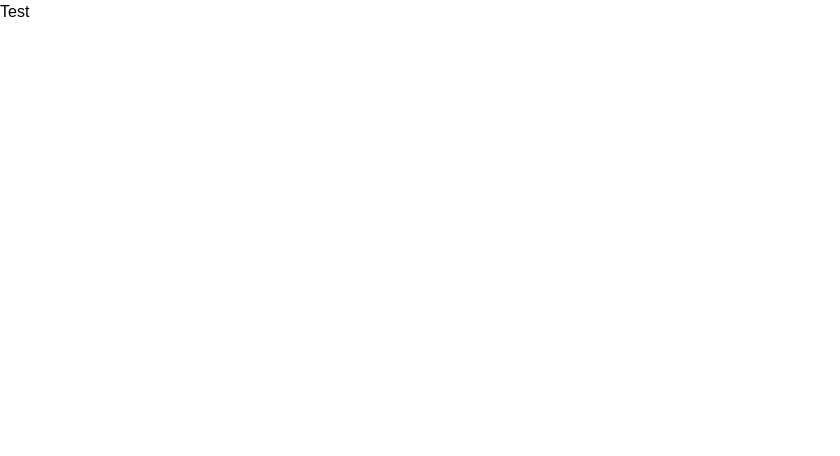
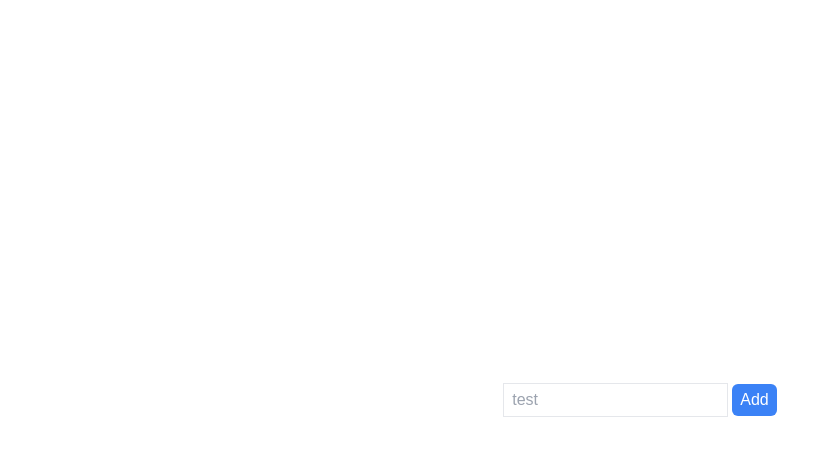
Before and after one commit to gliese-sketch/BookNest, a Next.js app: page / in a window 1280 px wide. Shown: the top 456 px of the page, without its empty margins (0-840 px from the left). Built offline with nearby package versions, Linux system fonts and the light colour scheme; a web font is replaced by a local one.

Commit message:
Add Form

```diff
--- a/components/Test.jsx
+++ b/components/Test.jsx
@@ -1,5 +1,42 @@
+"use client";
+import { useState } from "react";
+
 function Test() {
-  return <div>Test</div>;
+  const [inputVal, setInputVal] = useState("");
+  const [names, setNames] = useState([]);
+
+  // page reload se rokna hai
+  // input field ki value ko empty karna hai
+  // setNames ki help se names array ke andar daalna hai value ko
+  const handleSubmit = (e) => {
+    e.preventDefault(); // prevent page refresh
+
+    setNames((prevState) => {
+      const newState = [...prevState, inputVal];
+      console.log(newState);
+
+      return newState;
+    });
+
+    setInputVal(""); // Empty the input field
+  };
+
+  return (
+    <div className="w-full min-h-screen flex flex-col items-center justify-center">
+      <form className="flex gap-1 items-center" onSubmit={handleSubmit}>
+        <input
+          type="text"
+          placeholder="test"
+          className="border px-2 py-1"
+          value={inputVal}
+          onChange={(e) => setInputVal(e.target.value)}
+        />
+        <button className="bg-blue-500 text-white px-2 py-1 rounded-md">
+          Add
+        </button>
+      </form>
+    </div>
+  );
 }
 
 export default Test;
```
